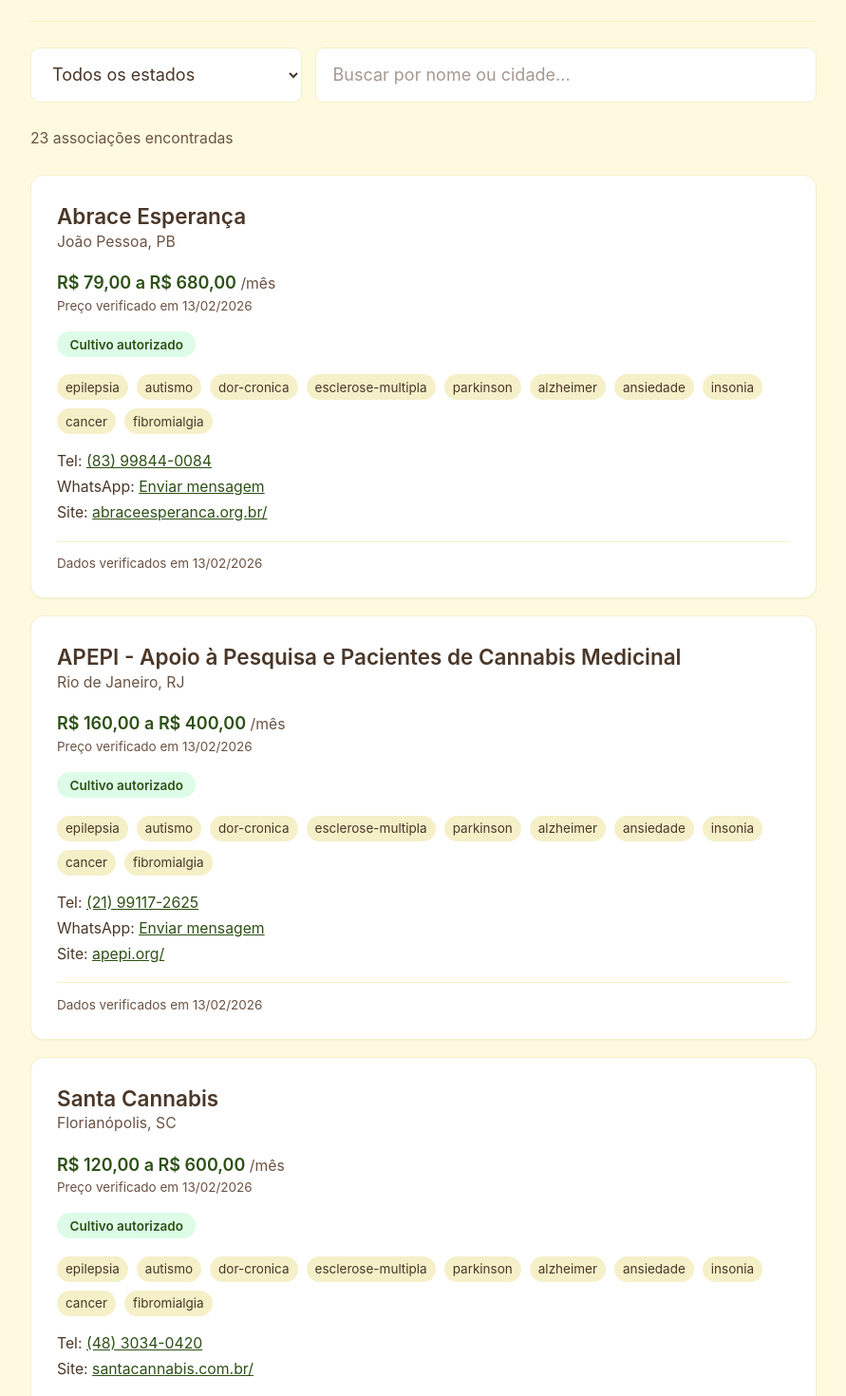
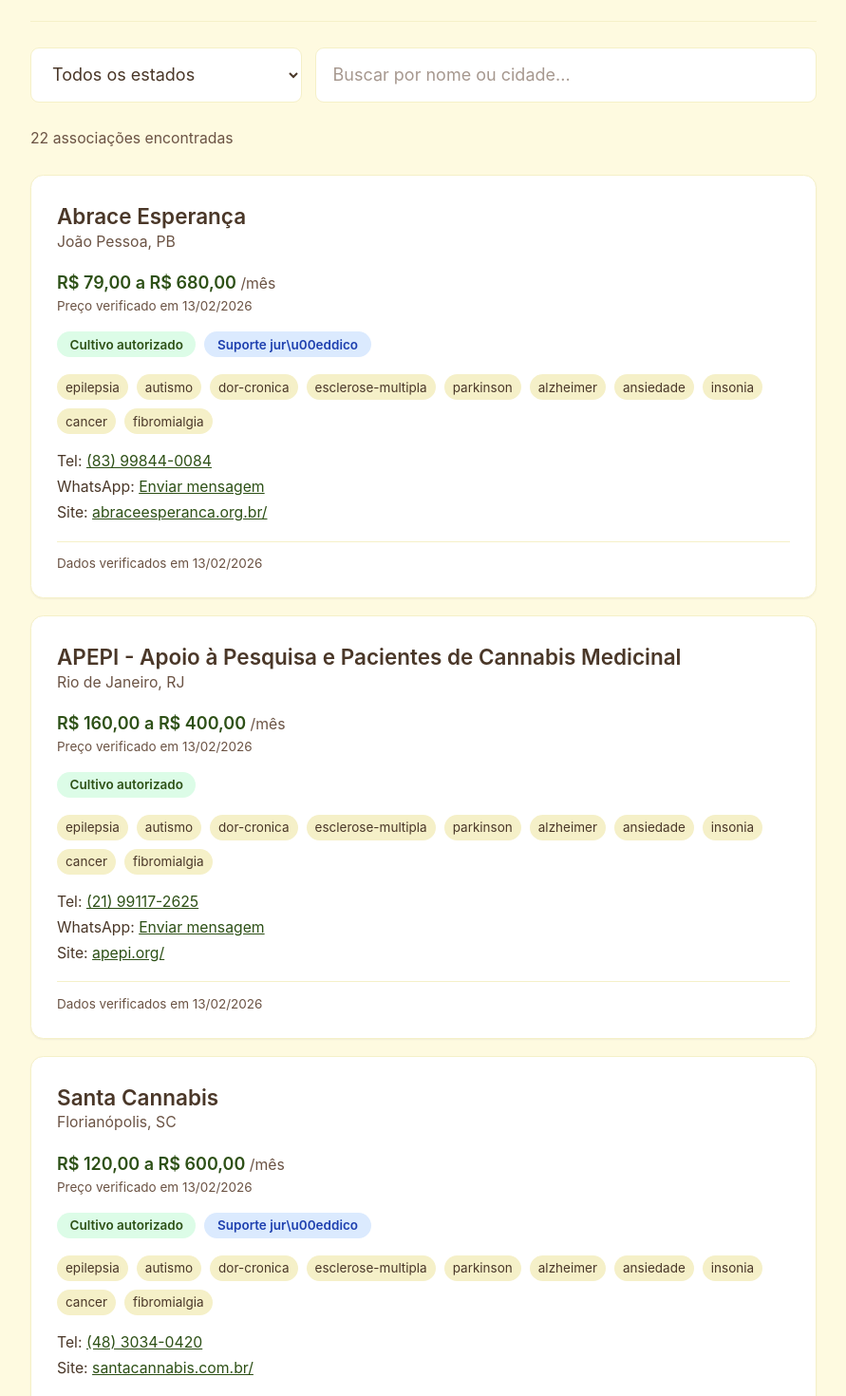
Before and after one commit to bruno-portfolio/Flor-de-Lei, a Next.js app: page /associacoes in a window 1280 px wide. Shown: the part 460-1930 px from the top of the page at 95% size, without its empty margins (194-1085 px from the left). Built offline with nearby package versions, Linux system fonts and the light colour scheme.

Commit message:
Adicionar campo suporteJuridico e remover Santa Cannabis SP não verificada

```diff
--- a/components/associacoes/AssociacaoCard.tsx
+++ b/components/associacoes/AssociacaoCard.tsx
@@ -29,12 +29,19 @@
         </p>
       </div>
 
-      {/* Cultivo autorizado badge */}
-      {associacao.cultivoAutorizado && (
-        <span className="inline-block bg-green-100 text-forest text-xs font-semibold px-3 py-1 rounded-full">
-          Cultivo autorizado
-        </span>
-      )}
+      {/* Badges */}
+      <div className="flex flex-wrap gap-2">
+        {associacao.cultivoAutorizado && (
+          <span className="inline-block bg-green-100 text-forest text-xs font-semibold px-3 py-1 rounded-full">
+            Cultivo autorizado
+          </span>
+        )}
+        {associacao.suporteJuridico && (
+          <span className="inline-block bg-blue-100 text-blue-800 text-xs font-semibold px-3 py-1 rounded-full">
+            Suporte jur\u00eddico
+          </span>
+        )}
+      </div>
 
       {/* Condições atendidas */}
       {associacao.condicoesAtendidas.length > 0 && (
--- a/data/associacoes.json
+++ b/data/associacoes.json
@@ -1,5 +1,5 @@
 {
-  "lastUpdated": "2026-02-13",
+  "lastUpdated": "2026-02-14",
   "associations": [
     {
       "id": "abrace-esperanca-pb",
@@ -20,7 +20,8 @@
       "condicoesAtendidas": ["epilepsia", "autismo", "dor-cronica", "esclerose-multipla", "parkinson", "alzheimer", "ansiedade", "insonia", "cancer", "fibromialgia"],
       "dataVerificacao": "2026-02-13",
       "ativo": true,
-      "placeholder": false
+      "placeholder": false,
+      "suporteJuridico": true
     },
     {
       "id": "apepi-rj",
@@ -41,7 +42,8 @@
       "condicoesAtendidas": ["epilepsia", "autismo", "dor-cronica", "esclerose-multipla", "parkinson", "alzheimer", "ansiedade", "insonia", "cancer", "fibromialgia"],
       "dataVerificacao": "2026-02-13",
       "ativo": true,
-      "placeholder": false
+      "placeholder": false,
+      "suporteJuridico": false
     },
     {
       "id": "santa-cannabis-sc",
@@ -61,7 +63,8 @@
       "condicoesAtendidas": ["epilepsia", "autismo", "dor-cronica", "esclerose-multipla", "parkinson", "alzheimer", "ansiedade", "insonia", "cancer", "fibromialgia"],
       "dataVerificacao": "2026-02-13",
       "ativo": true,
-      "placeholder": false
+      "placeholder": false,
+      "suporteJuridico": true
     },
     {
       "id": "cultive-sp",
@@ -82,7 +85,8 @@
       "condicoesAtendidas": ["epilepsia", "dor-cronica", "ansiedade", "fibromialgia"],
       "dataVerificacao": "2026-02-13",
       "ativo": true,
-      "placeholder": false
+      "placeholder": false,
+      "suporteJuridico": false
     },
     {
       "id": "abrario-rj",
@@ -103,7 +107,8 @@
       "condicoesAtendidas": ["epilepsia", "autismo", "dor-cronica", "esclerose-multipla", "parkinson", "alzheimer", "ansiedade", "insonia", "cancer", "fibromialgia"],
       "dataVerificacao": "2026-02-13",
       "ativo": true,
-      "placeholder": false
+      "placeholder": false,
+      "suporteJuridico": true
     },
     {
       "id": "amame-mg",
@@ -124,7 +129,8 @@
       "condicoesAtendidas": ["epilepsia", "autismo", "dor-cronica", "insonia"],
       "dataVerificacao": "2026-02-13",
       "ativo": true,
-      "placeholder": false
+      "placeholder": false,
+      "suporteJuridico": true
     },
     {
       "id": "tijucanna-mg",
@@ -145,7 +151,8 @@
       "condicoesAtendidas": ["epilepsia", "autismo", "dor-cronica", "esclerose-multipla", "parkinson", "alzheimer", "ansiedade", "fibromialgia"],
       "dataVerificacao": "2026-02-13",
       "ativo": true,
-      "placeholder": false
+      "placeholder": false,
+      "suporteJuridico": true
     },
     {
       "id": "liga-canabica-pb",
@@ -228,7 +235,8 @@
       "condicoesAtendidas": ["epilepsia", "autismo", "dor-cronica", "parkinson", "alzheimer", "ansiedade", "cancer", "fibromialgia"],
       "dataVerificacao": "2026-02-13",
       "ativo": true,
-      "placeholder": false
+      "placeholder": false,
+      "suporteJuridico": true
     },
     {
       "id": "acuracan-rs",
@@ -249,7 +257,8 @@
       "condicoesAtendidas": ["epilepsia", "autismo", "dor-cronica", "alzheimer", "ansiedade", "insonia", "fibromialgia"],
       "dataVerificacao": "2026-02-13",
       "ativo": true,
-      "placeholder": false
+      "placeholder": false,
+      "suporteJuridico": true
     },
     {
       "id": "apracam-pr",
@@ -312,7 +321,8 @@
       "condicoesAtendidas": ["epilepsia", "autismo", "dor-cronica", "esclerose-multipla", "parkinson", "alzheimer", "ansiedade", "insonia", "cancer", "fibromialgia"],
       "dataVerificacao": "2026-02-13",
       "ativo": true,
-      "placeholder": false
+      "placeholder": false,
+      "suporteJuridico": true
     },
     {
       "id": "agape-go",
@@ -333,7 +343,8 @@
       "condicoesAtendidas": ["epilepsia", "autismo", "dor-cronica", "esclerose-multipla", "parkinson", "alzheimer", "ansiedade", "cancer", "fibromialgia"],
       "dataVerificacao": "2026-02-13",
       "ativo": true,
-      "placeholder": false
+      "placeholder": false,
+      "suporteJuridico": true
     },
     {
       "id": "assoc-alternativa-sc",
@@ -353,27 +364,8 @@
       "condicoesAtendidas": ["epilepsia", "autismo", "dor-cronica", "ansiedade", "insonia", "fibromialgia"],
       "dataVerificacao": "2026-02-13",
       "ativo": true,
-      "placeholder": false
-    },
-    {
-      "id": "santa-cannabis-sp",
-      "nome": "Santa Cannabis - Escritório São Paulo",
-      "estado": "SP",
-      "cidade": "São Paulo",
-      "telefone": "(11) 98884-4648",
-      "site": "https://santacannabis.com.br/",
-      "faixaPreco": {
-        "min": 120,
-        "max": 600,
-        "moeda": "BRL",
-        "fonte": "HempVegan / site oficial Santa Cannabis",
-        "dataVerificacao": "2026-02-13"
-      },
-      "cultivoAutorizado": true,
-      "condicoesAtendidas": ["epilepsia", "autismo", "dor-cronica", "esclerose-multipla", "parkinson", "alzheimer", "ansiedade", "insonia", "cancer", "fibromialgia"],
-      "dataVerificacao": "2026-02-13",
-      "ativo": true,
-      "placeholder": false
+      "placeholder": false,
+      "suporteJuridico": false
     },
     {
       "id": "cannape-pe",
@@ -435,7 +427,8 @@
       "condicoesAtendidas": ["epilepsia", "autismo", "dor-cronica", "ansiedade", "insonia", "fibromialgia"],
       "dataVerificacao": "2026-02-14",
       "ativo": true,
-      "placeholder": false
+      "placeholder": false,
+      "suporteJuridico": true
     },
     {
       "id": "regenera-al",
@@ -456,7 +449,8 @@
       "condicoesAtendidas": ["epilepsia", "autismo", "dor-cronica", "ansiedade", "fibromialgia"],
       "dataVerificacao": "2026-02-14",
       "ativo": true,
-      "placeholder": false
+      "placeholder": false,
+      "suporteJuridico": true
     },
     {
       "id": "salvar-se",
@@ -477,7 +471,8 @@
       "condicoesAtendidas": ["epilepsia", "autismo"],
       "dataVerificacao": "2026-02-14",
       "ativo": true,
-      "placeholder": false
+      "placeholder": false,
+      "suporteJuridico": true
     }
   ]
 }
--- a/data/associacoes.schema.json
+++ b/data/associacoes.schema.json
@@ -97,6 +97,10 @@
         "placeholder": {
           "type": "boolean",
           "description": "true = dado fictício para desenvolvimento, não publicar"
+        },
+        "suporteJuridico": {
+          "type": "boolean",
+          "description": "Se a associação oferece suporte jurídico aos associados (verificado no site oficial)"
         }
       },
       "additionalProperties": false
--- a/lib/types.ts
+++ b/lib/types.ts
@@ -29,7 +29,8 @@
   condicoesAtendidas: string[];
   dataVerificacao: string; // ISO date: YYYY-MM-DD
   ativo: boolean;
-  placeholder?: boolean; // true = dado fictício para dev, não publicar
+  placeholder?: boolean;
+  suporteJuridico?: boolean;
 }
 
 export interface AssociacoesData {
```
